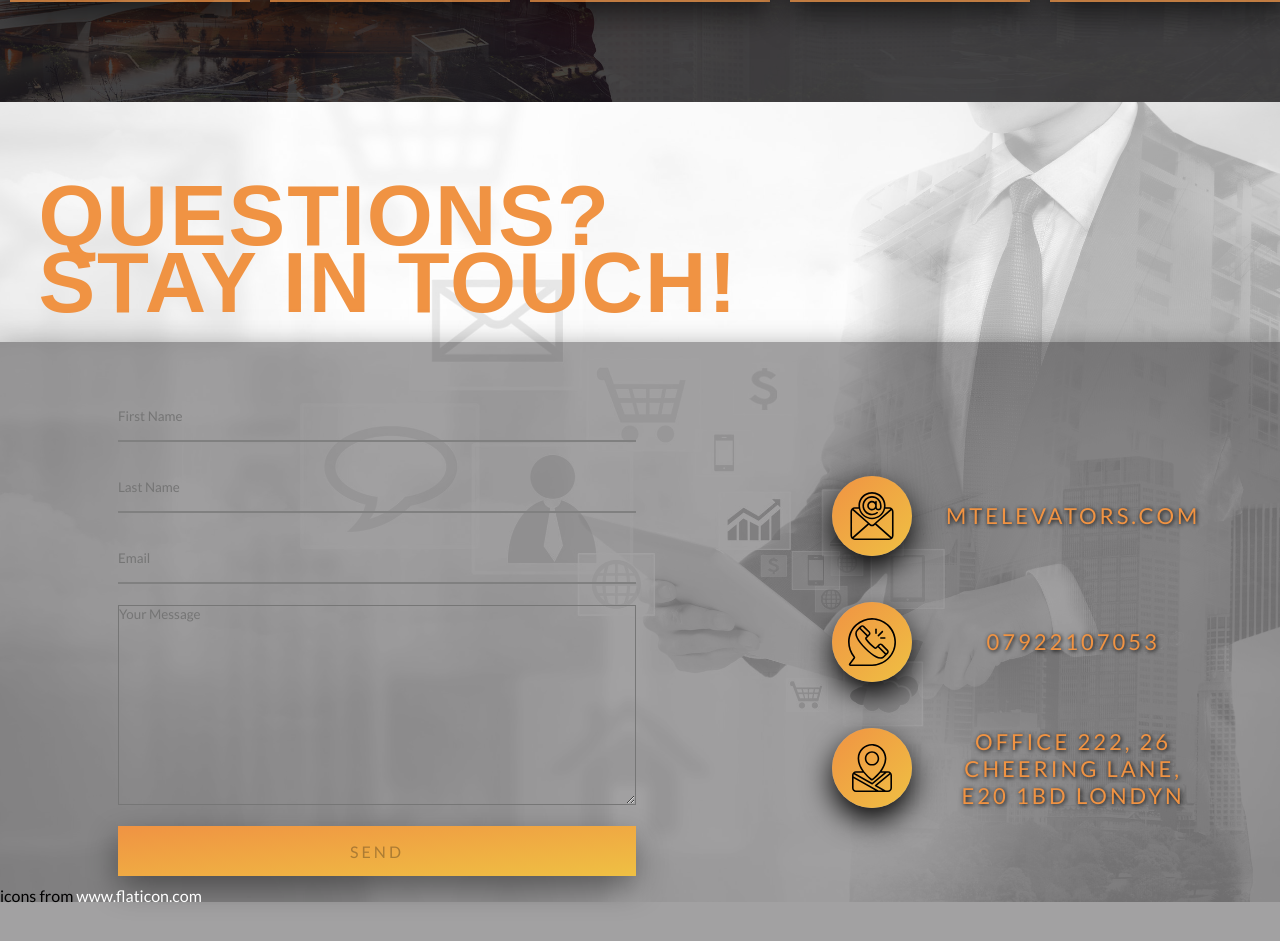
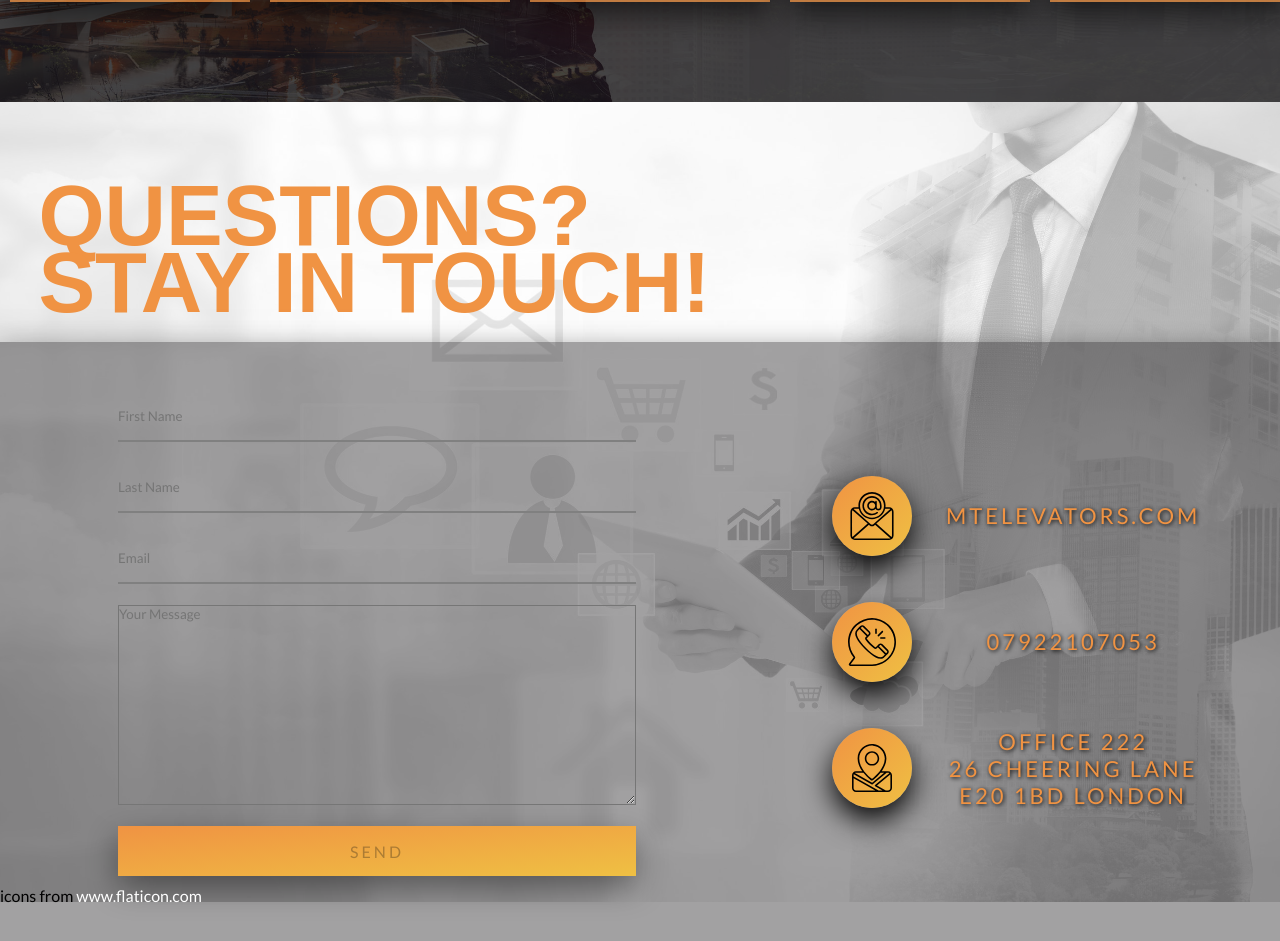
Before and after one commit to Izabela88/mt-elevators, a React (Create React App) app: page / in a window 1280 px wide. Shown: the part 3098-4039 px from the top of the page. Built offline with nearby package versions, Linux system fonts and the light colour scheme; a web font is replaced by a local one.

Commit message:
Add brakes to paragraphs,reducer letter spacing in headings .

```diff
--- a/src/components/Contact/Contact.js
+++ b/src/components/Contact/Contact.js
@@ -38,7 +38,9 @@ export default function Contact() {
             <div className={styles.icon}>
               <img src={address} alt='' />
             </div>
-            <p>Office 222, 26 Cheering Lane, E20 1BD Londyn</p>
+            <p>
+              Office 222 <br /> 26 Cheering Lane <br /> E20 1BD London
+            </p>
           </div>
         </div>
         <div className={styles.text}>
--- a/src/components/Contact/Contact.module.css
+++ b/src/components/Contact/Contact.module.css
@@ -38,9 +38,11 @@
 
 .headings h1 {
   font-size: 85px;
+  letter-spacing: 0;
 }
 .headings h2 {
   font-size: 85px;
+  letter-spacing: 0;
 }
 
 .contact__box {
```
